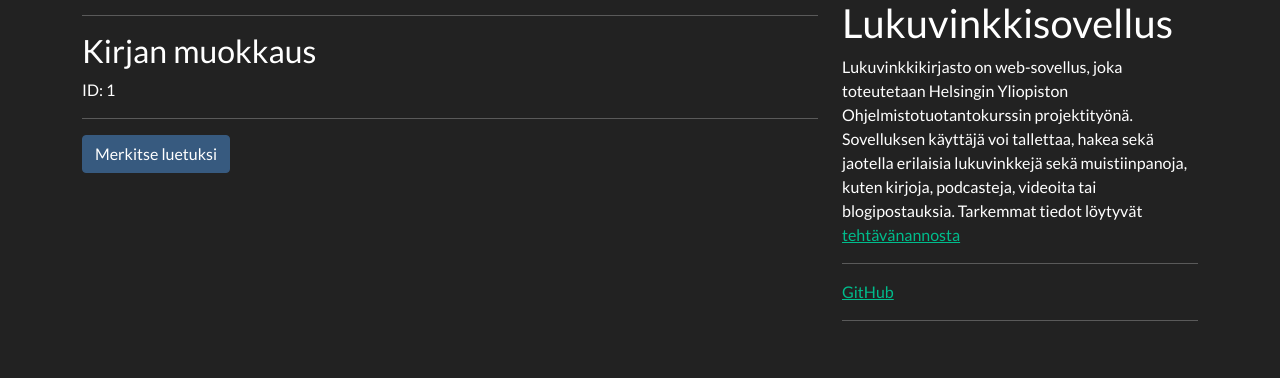
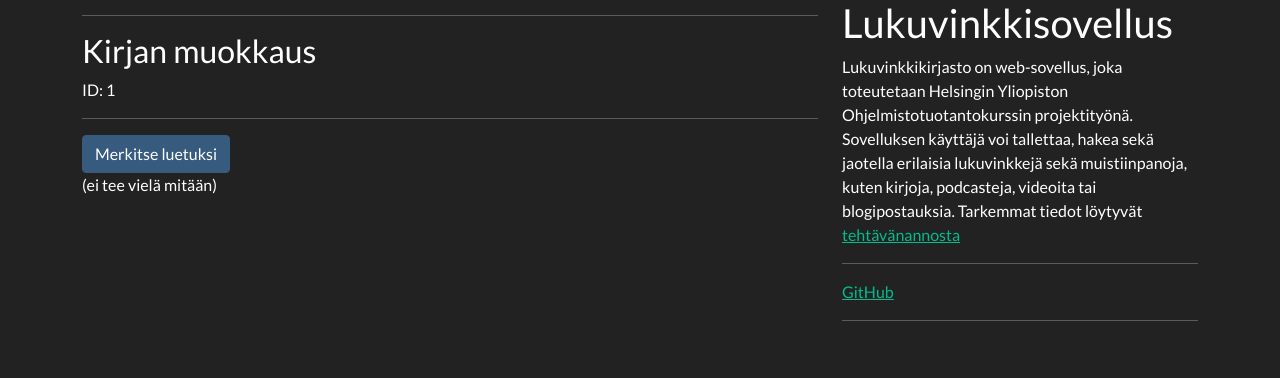
Before and after one commit to nuclearkittens/Lukuvinkkisovellus, a Flask app: page /books/1 in a window 1280 px wide. Shown: the part 73-451 px from the top of the page. Run offline with Flask 2, Linux system fonts and the light colour scheme; some libraries are stand-ins or nearby versions.

Commit message:
Add comment

```diff
--- a/src/routes.py
+++ b/src/routes.py
@@ -76,6 +76,10 @@ def new_book():
 
 @app.route("/books/<int:book_id>", methods=["GET", "POST"])
 def book(book_id):
+    #Tässä pitäis olla joku user_service.check_user()
+    #joka tarkistaa, että user_id on sama kuin kyseisen kirjan tekijän user_id
+    #jos ei, niin abort(403)
+
     book_info = [book_id]
     if request.method == "POST":
         if "mark_as_read" in request.form:
--- a/src/templates/book.html
+++ b/src/templates/book.html
@@ -26,6 +26,6 @@ Lukuvinkkisovellus
     <form action="/books/{{  book_info[0] }}" method="POST">
         <button type="submit" class="btn btn-primary" name="mark_as_read">Merkitse luetuksi</button>
     </form>
-
+    (ei tee vielä mitään)
 
 {% endblock %}
```
